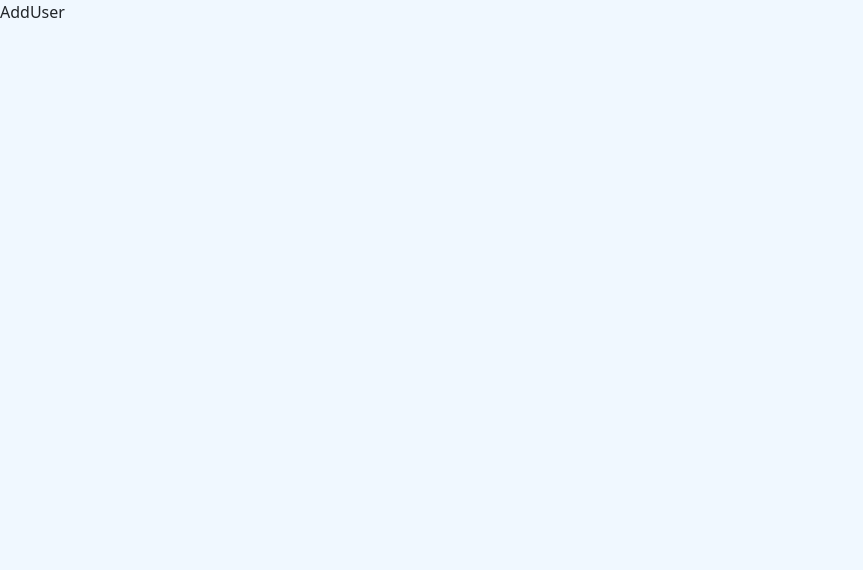
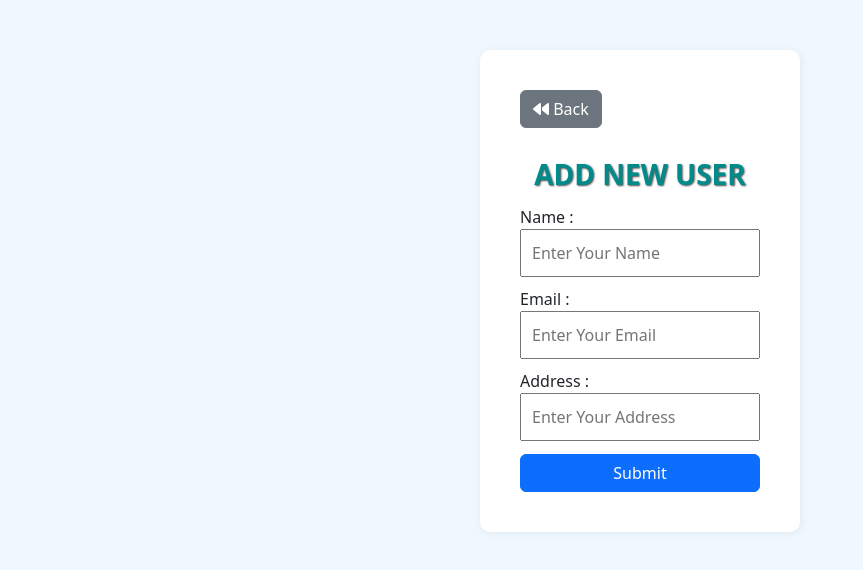
Before and after one commit to IsuruPradeep/MERN-CRUD, a React (Create React App) app in the folder client/: page /add in a window 1280 px wide. Shown: the top 570 px of the page, without its empty margins (0-863 px from the left). Built offline with nearby package versions, Linux system fonts and the light colour scheme.

Commit message:
adduser form

```diff
--- a/client/src/addUser/AddUser.jsx
+++ b/client/src/addUser/AddUser.jsx
@@ -1,9 +1,48 @@
 import React from 'react'
+import "./addUser.css";
+import { Link } from 'react-router-dom';
 
 const AddUser = () => {
   return (
-    <div>AddUser</div>
+    <div className='addUser'>
+        <Link to="/" type="button" class="btn btn-secondary"><i class="fa-solid fa-backward"></i> Back </Link>
+
+
+        <h3>Add New User</h3>
+        <form className='addUserForm'>
+            <div className='inputGroup'>
+                <label htmlFor='name'>Name :</label>
+                <input
+                type="text"
+                id="name"
+                name="name"
+                autoComplete='off'
+                placeholder='Enter Your Name'/>
+            </div>
+            <div className='inputGroup'>
+                <label htmlFor='email'>Email :</label>
+                <input
+                type="email"
+                id="email"
+                name="email"
+                autoComplete='off'
+                placeholder='Enter Your Email'/>
+            </div>
+            <div className='inputGroup'>
+                <label htmlFor='address'>Address :</label>
+                <input
+                type="text"
+                id="address"
+                name="address"
+                autoComplete='off'
+                placeholder='Enter Your Address'/>
+            </div>
+            <div className='inputGroup'>
+                <button type="button" class="btn btn-primary">Submit</button>
+            </div>
+        </form>
+    </div>
   )
-}
+};
 
 export default AddUser
--- /dev/null
+++ b/client/src/addUser/addUser.css
@@ -0,0 +1,36 @@
+.addUser{
+    background-color: white;
+    width: 25%;
+    margin: 50px auto;
+    padding: 40px;
+    border-radius: 10px;
+    box-shadow: 1px 1px 8px rgba(0,0,0,0.065);
+}
+
+.addUserForm .inputGroup {
+    width: 100%;
+    display: flex;
+    flex-direction: column;
+}
+.addUserForm .inputGroup label{
+    margin-top: 5px;
+}
+
+.addUserForm .inputGroup input {
+    margin-bottom: 5px;
+    padding: 10px;
+}
+
+.addUser h3{
+    margin-top: 30px;
+    text-align: center;
+    font-weight: bold;
+    color: darkcyan;
+    text-transform: uppercase;
+    text-shadow: 1px 1px 2px rgba(0,0,0,0.7);
+
+}
+
+.addUserForm .inputGroup button{
+    margin-top: 8px;
+}
```
